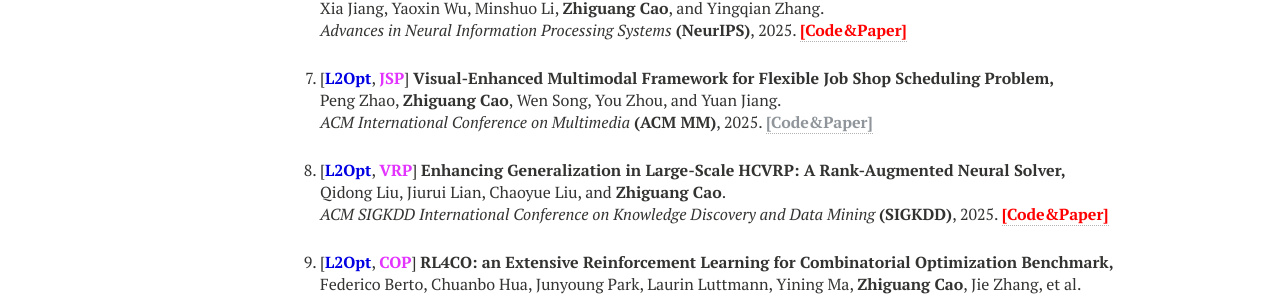
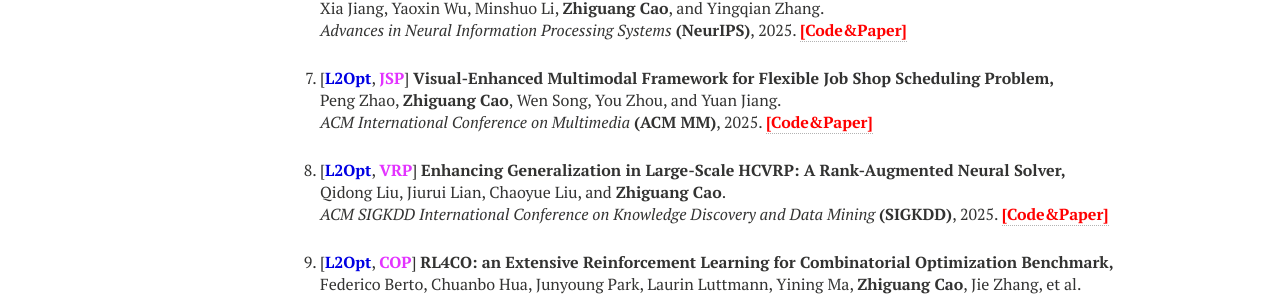
Before and after one commit to zhiguangcaosg/zhiguangcaosg.github.io, a Jekyll site: the page built from publications.md, in a window 1280 px wide. Shown: the part 748-1046 px from the top of the page. Built offline with Jekyll 4.4.1, drawn with Linux system fonts in a browser that asks for light colours; nearby versions of some CDN libraries.

Commit message:
Update publications.html

```diff
--- a/_layouts/publications.html
+++ b/_layouts/publications.html
@@ -143,7 +143,7 @@ div.bibtex pre { font-size: 75%; overflow: auto;  width: 100%; padding: 0em 0em;
 <p>
 [<font color="#0000E3"><b>L2Opt</b></font>, <font color="#E333FF"><b>JSP</b></font>] <b>Visual-Enhanced Multimodal Framework for Flexible Job Shop Scheduling Problem,</b>
 <br> Peng Zhao, <b>Zhiguang Cao</b>, Wen Song, You Zhou, and Yuan Jiang.<br>
-<i> ACM International Conference on Multimedia</i> <b>(ACM MM)</b>, 2025. <a href="https://zhiguangcaosg.github.io/publications/"> <font color="#8F959A"><b>[Code&Paper]</b> </font></a>
+<i> ACM International Conference on Multimedia</i> <b>(ACM MM)</b>, 2025. <a href="https://github.com/thxiwilldoit/AO-framework" target="_blank"> <font color="#FF0000"><b>[Code&Paper]</b> </font></a>
 </p>
 </li>
 
```
